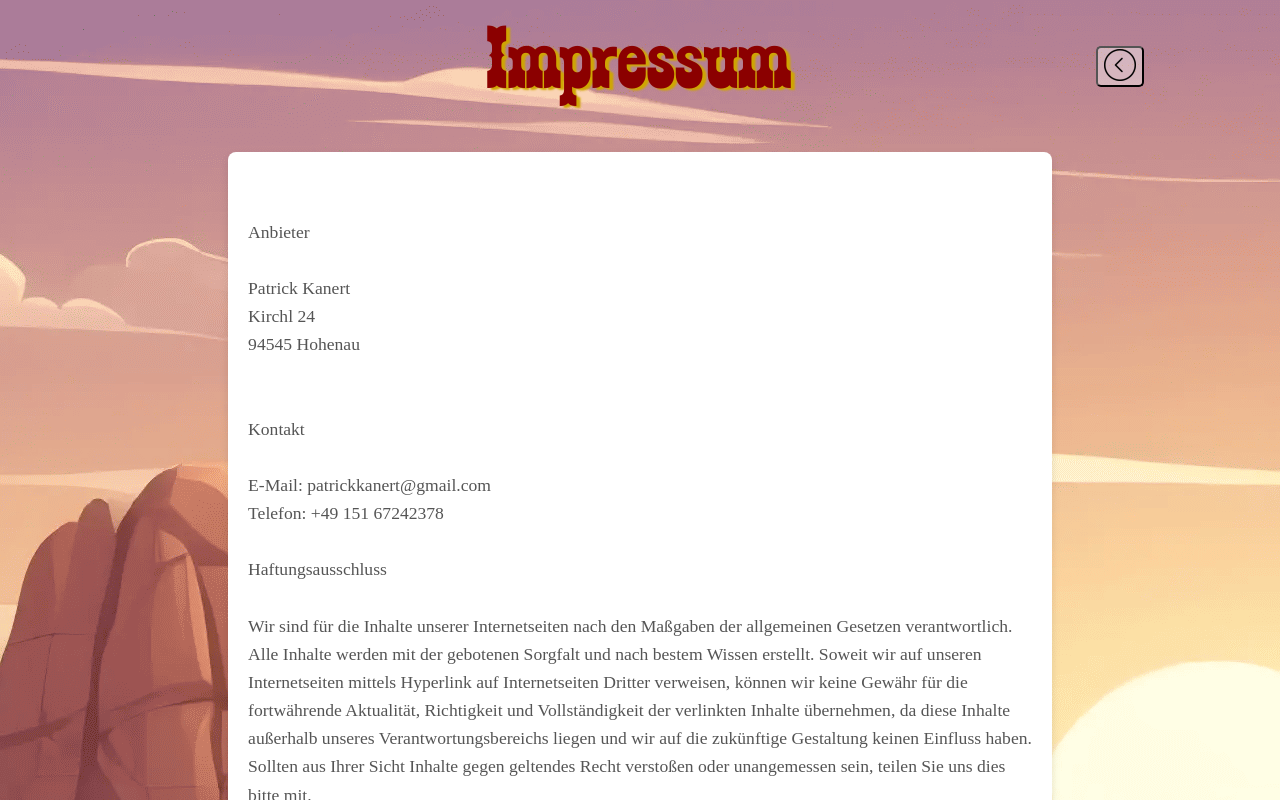
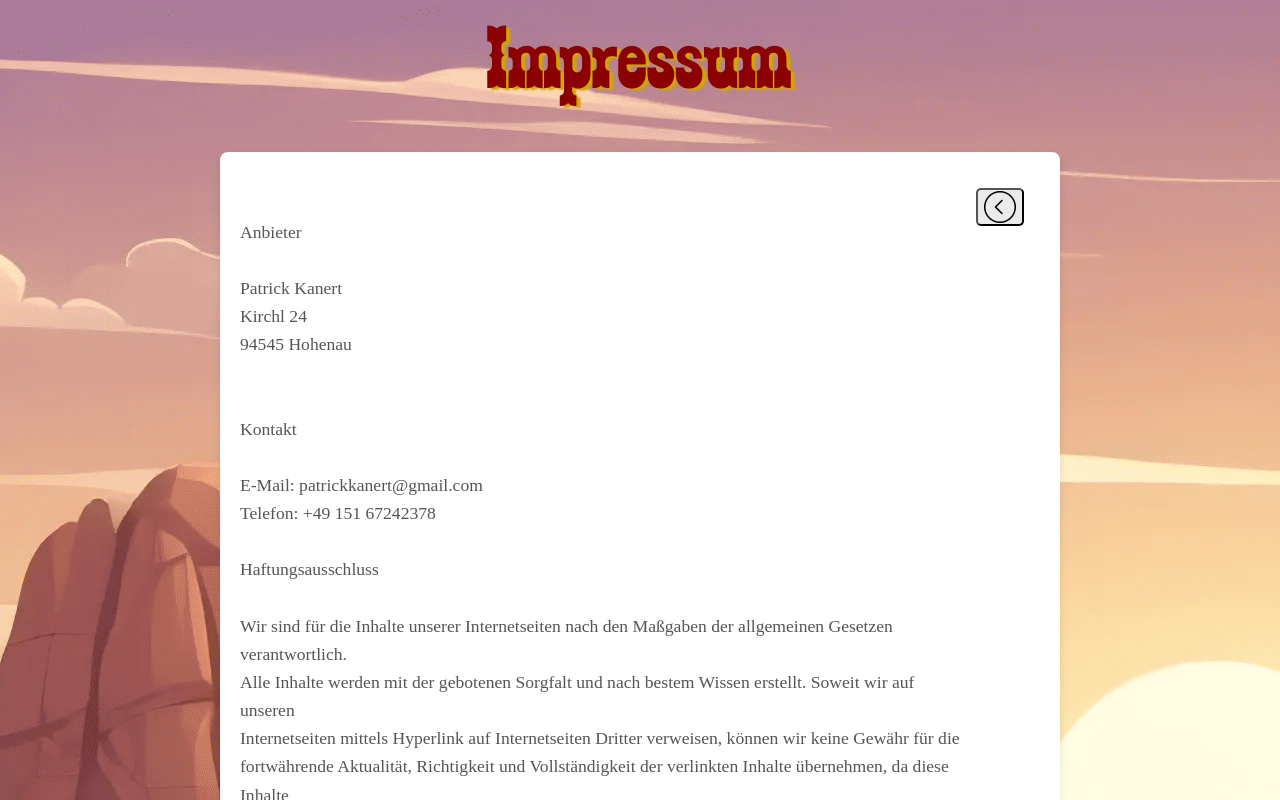
Before and after one commit to PatrickKanert/ElPoloLoco, a plain HTML site: page impressum.html in a window 1280 px wide. Shown: the top 800 px of the page. Drawn offline with Linux system fonts and the light colour scheme.

Commit message:
updated impressum.html and impressum.css

```diff
--- a/impressum.css
+++ b/impressum.css
@@ -18,6 +18,8 @@ h1 {
 }
 
 div {
+    display: flex;
+    flex-direction: row-reverse;
     max-width: 800px;
     margin: 30px auto;
     padding: 20px;
@@ -39,13 +41,11 @@ p {
 }
 
 .btn {
-    position: absolute;
-    top: 30px;
-    right: 120px;
+    display: flex;
     margin: 16px;
     border-radius: 5px;
     color: #ffffff;
-    background: rgba(255, 255, 255, 0.4);
+    background: rgba(206, 206, 206, 0.4);
     text-decoration: none;
     transition: transform 100ms ease-in, background 100ms ease-in;
     cursor: pointer;
--- a/impressum.html
+++ b/impressum.html
@@ -12,10 +12,11 @@
 
 <body>
     <h1>Impressum</h1>
-    <a href="./index.html">
-        <button class="btn"><img src="./img/mobile_buttons/arrow_left.png" alt=""></button>
-    </a>
+
     <div>
+        <a href="./index.html">
+            <button class="btn"><img src="./img/mobile_buttons/arrow_left.png" alt=""></button>
+        </a>
         <p>
             Anbieter
 
```
